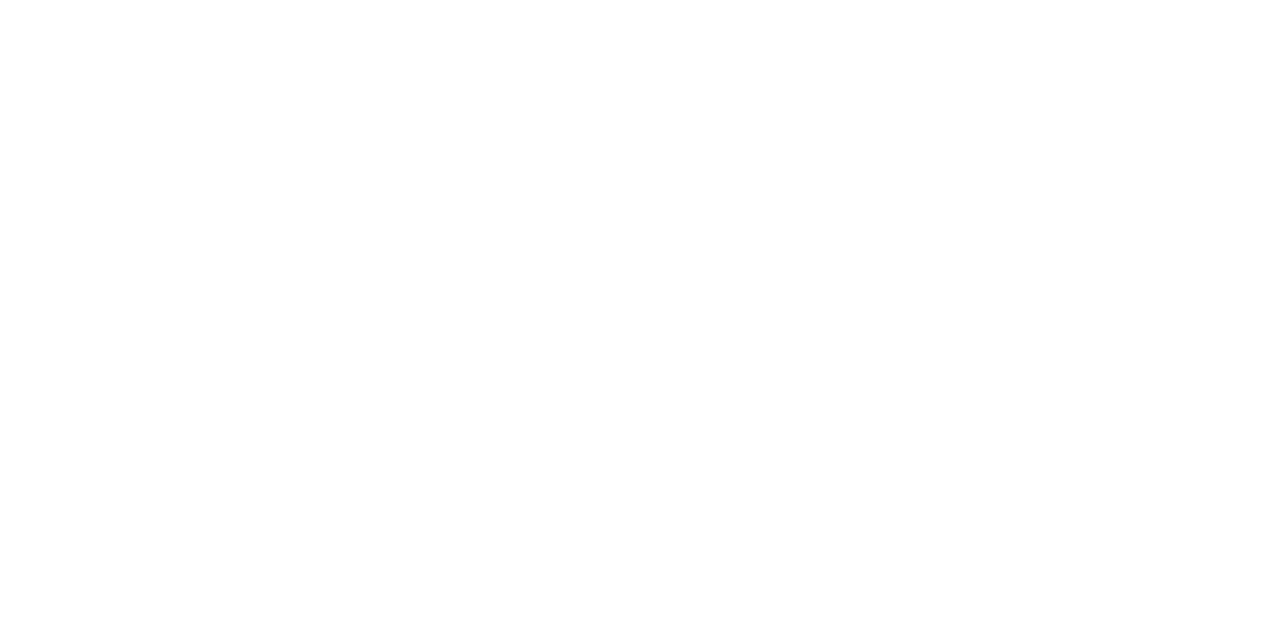
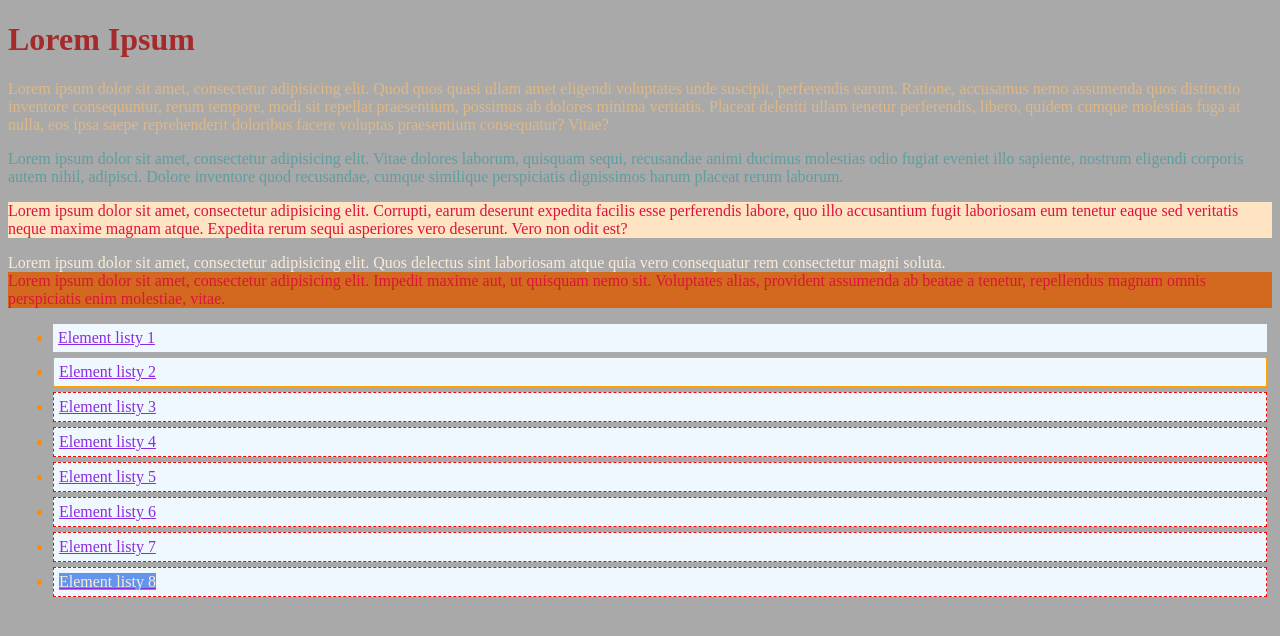
Before and after one commit to sfidura/css3, a plain HTML site: page 1-selektory/index.html in a window 1280 px wide. Drawn offline with Linux system fonts and the light colour scheme.

Commit message:
koniec selektorów

```diff
--- a/1-selektory/css/style.css
+++ b/1-selektory/css/style.css
@@ -0,0 +1,40 @@
+*{
+    color: antiquewhite;
+}
+body{
+    background-color: darkgrey;
+}
+h1{
+    color: brown;
+}
+p{
+    color: burlywood;
+}
+#pid{
+    color: cadetblue;
+}
+.pcl{
+    color: crimson;
+    background-color: bisque;
+}
+ul a{
+    color: blueviolet;
+}
+a > span{
+    background-color: cornflowerblue;
+}
+ul>li{
+    color: darkorange;
+    background-color: aliceblue;
+    padding: 5px;
+    margin: 5px;
+}
+#li-1 ~ li{
+    border: 1px dashed red;
+}
+#li-1 + li{
+    border: 1px solid orange;
+}
+div.pcl{
+    background-color: chocolate;
+}
--- a/1-selektory/index.html
+++ b/1-selektory/index.html
@@ -8,5 +8,25 @@
 </head>
 <body>
 
+    <h1>Lorem Ipsum</h1>
+    <p>Lorem ipsum dolor sit amet, consectetur adipisicing elit. Quod quos quasi ullam amet eligendi voluptates unde suscipit, perferendis earum. Ratione, accusamus nemo assumenda quos distinctio inventore consequuntur, rerum tempore, modi sit repellat praesentium, possimus ab dolores minima veritatis. Placeat deleniti ullam tenetur perferendis, libero, quidem cumque molestias fuga at nulla, eos ipsa saepe reprehenderit doloribus facere voluptas praesentium consequatur? Vitae?</p>
+    <p id="pid">Lorem ipsum dolor sit amet, consectetur adipisicing elit. Vitae dolores laborum, quisquam sequi, recusandae animi ducimus molestias odio fugiat eveniet illo sapiente, nostrum eligendi corporis autem nihil, adipisci. Dolore inventore quod recusandae, cumque similique perspiciatis dignissimos harum placeat rerum laborum.</p>
+    <p class="pcl">Lorem ipsum dolor sit amet, consectetur adipisicing elit. Corrupti, earum deserunt expedita facilis esse perferendis labore, quo illo accusantium fugit laboriosam eum tenetur eaque sed veritatis neque maxime magnam atque. Expedita rerum sequi asperiores vero deserunt. Vero non odit est?</p>
+
+    Lorem ipsum dolor sit amet, consectetur adipisicing elit. Quos delectus sint laboriosam atque quia vero consequatur rem consectetur magni soluta.
+
+    <div class="pcl">Lorem ipsum dolor sit amet, consectetur adipisicing elit. Impedit maxime aut, ut quisquam nemo sit. Voluptates alias, provident assumenda ab beatae a tenetur, repellendus magnam omnis perspiciatis enim molestiae, vitae.</div>
+
+    <ul>
+        <li id="li-1"><a href="">Element listy 1</a></li>
+        <li><a href="">Element listy 2</a></li>
+        <li><a href="">Element listy 3</a></li>
+        <li><a href="">Element listy 4</a></li>
+        <li><a href="">Element listy 5</a></li>
+        <li><a href="">Element listy 6</a></li>
+        <li><a href="">Element listy 7</a></li>
+        <li><a href=""><span>Element listy 8</span></a></li>
+    </ul>
+
 </body>
 </html>
```
